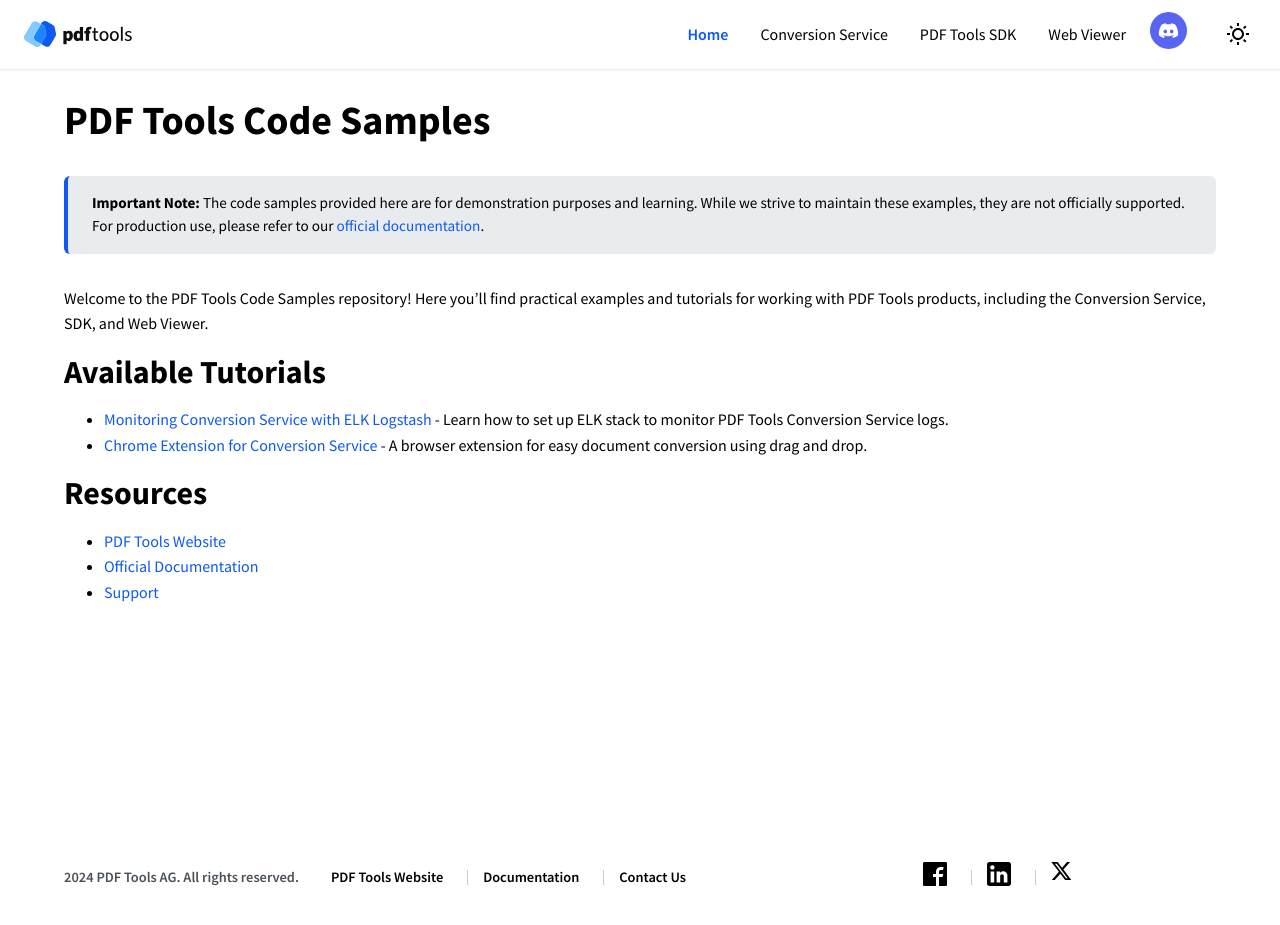
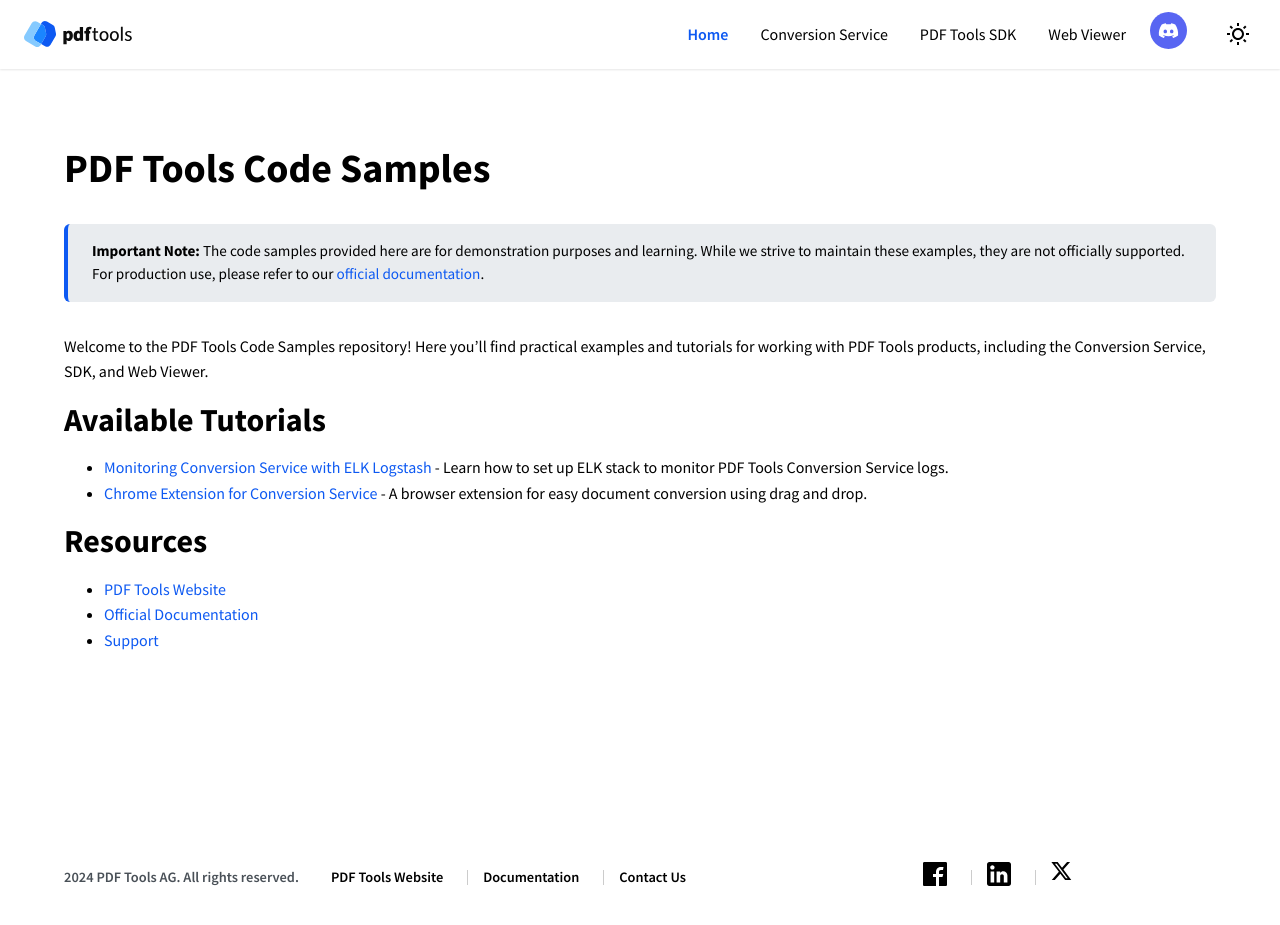
Before and after one commit to pdf-tools/pdf_code_samples, a Jekyll site: the page built from docs/index.md, in a window 1280 px wide and 973 px high. Shown: the top 925 px of the window. Built offline with Jekyll 4.4.1, drawn with Linux system fonts in a browser that asks for light colours.

Commit message:
Update design for better viewing on mobile

```diff
--- a/docs/_sass/custom/_layout.scss
+++ b/docs/_sass/custom/_layout.scss
@@ -19,18 +19,17 @@
   @media (max-width: 768px) {
     max-width: $container-width-tablet;
   }
-
-  @media (max-width: 480px) {
-    max-width: $container-width-mobile;
-  }
 }
 
-// Main content
+// Main content area
 .main-content {
-  flex: 1 0 auto;
-  width: 100%;
-  padding: $content-padding 0;
-  margin-top: $navbar-height; // Add space for fixed navbar
+  flex: 1;
+  padding-top: calc($navbar-height + 2rem); // Add padding for fixed header
+  padding-bottom: 2rem;
+
+  @media (max-width: 768px) {
+    padding-top: calc($navbar-height + 1rem); // Slightly less padding on mobile
+  }
 }
 
 // Footer should not flex
--- a/docs/_sass/custom/_variables.scss
+++ b/docs/_sass/custom/_variables.scss
@@ -20,9 +20,15 @@
 $container-width-tablet: 90vw;
 $container-width-mobile: 95vw;
 
+// Navigation and Footer
+$navbar-height: 4rem;  // Explicit height for the navbar
+$navbar-padding: 1rem;
+$footer-height: 3rem;  // Added footer height
+
+// Content
+$content-padding: 2rem;
+
 // Spacing
-$navbar-height: 4rem;
-$content-padding: 3rem;
 
 // Export variables
 :root {
```
